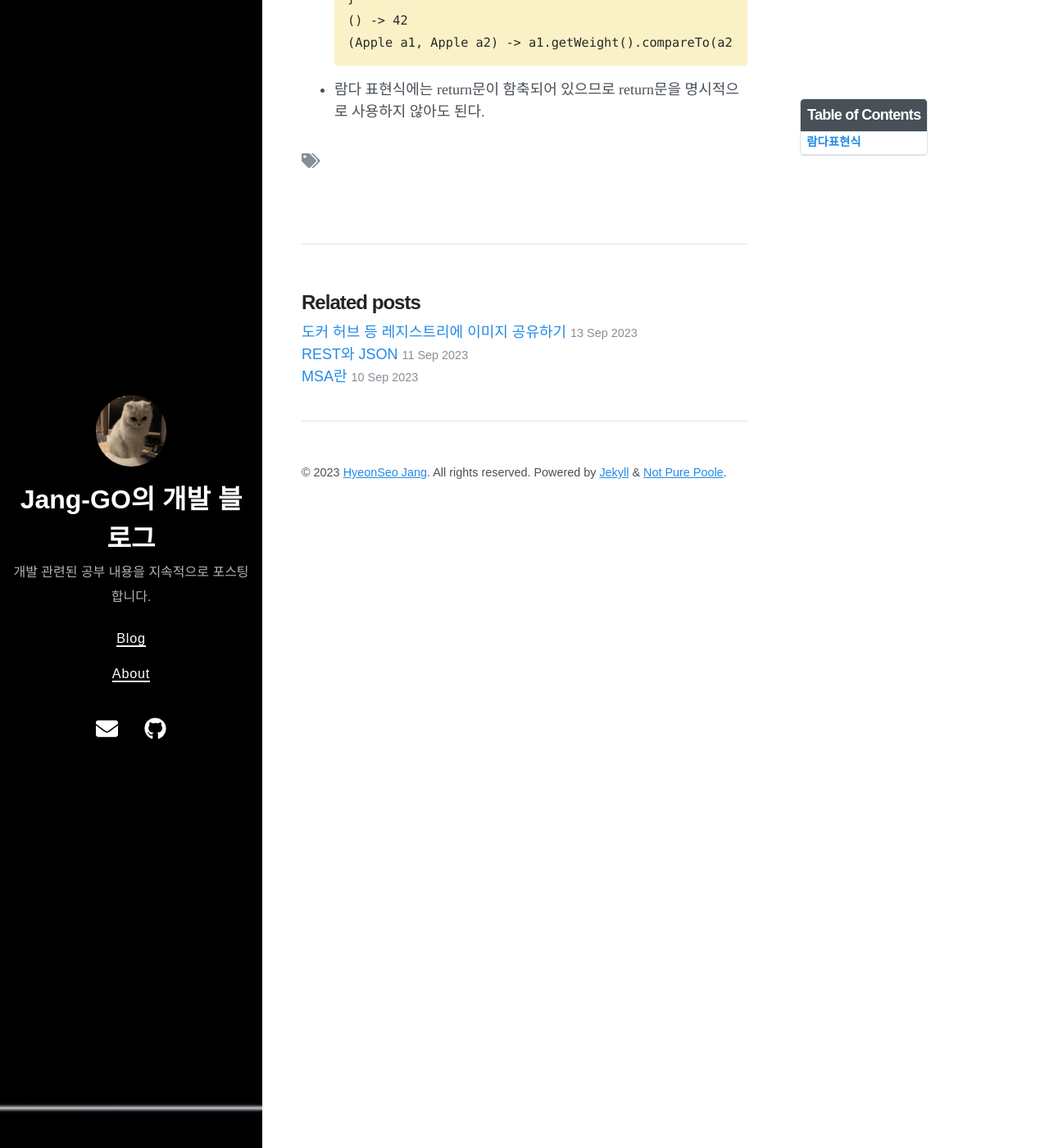
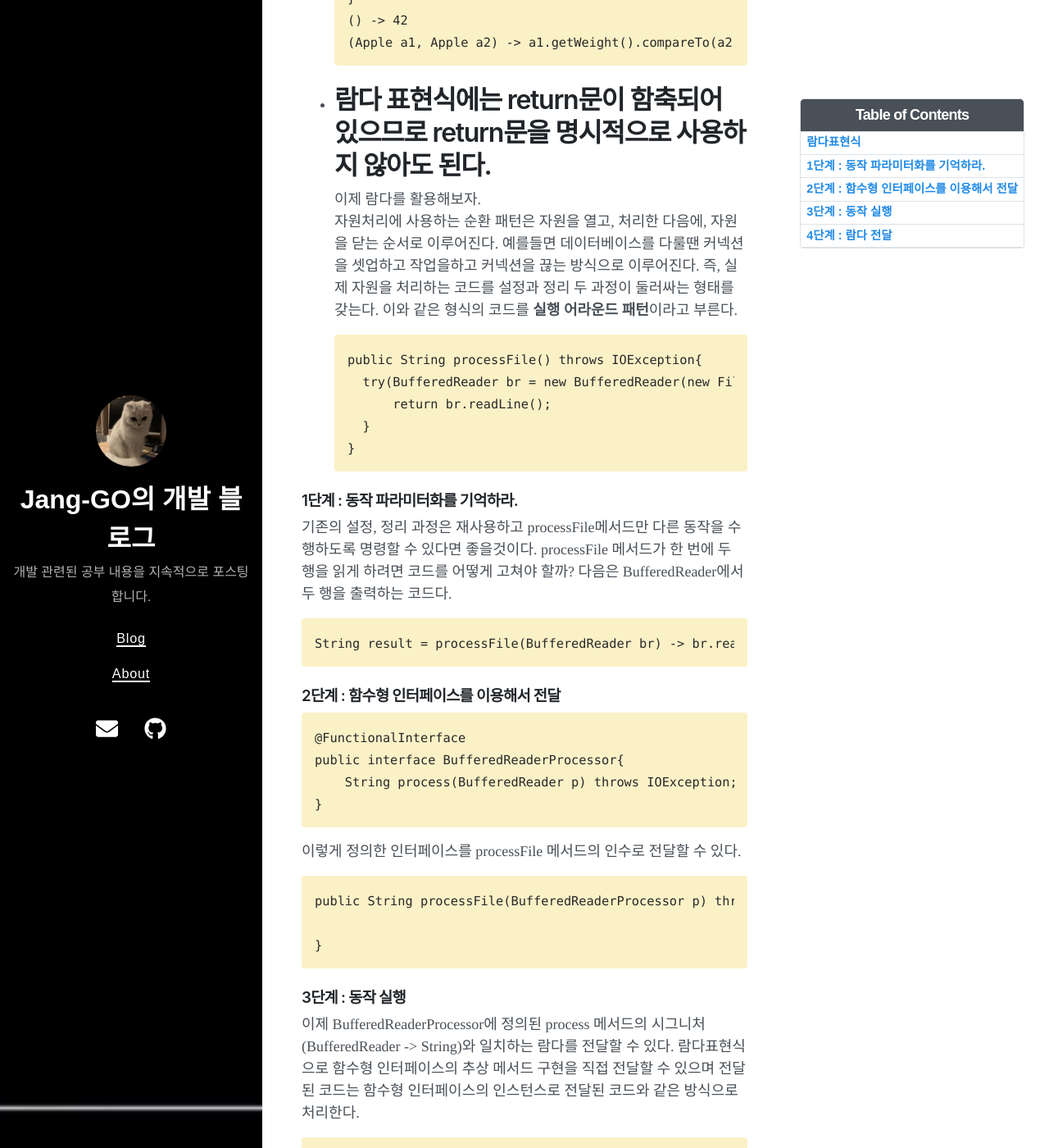
Before and after one commit to Jang-GO/Jang-GO.github.io, a Jekyll site: the page built from _posts/2023-09-18-람다-표현식.md, in a window 1280 px wide and 1400 px high, scrolled down 750 px. Shown: the whole window at 82% size. Built offline with Jekyll 4.4.1, drawn with Linux system fonts in a browser that asks for light colours; nearby versions of some CDN libraries; some of the changed text lies outside the part shown.

Commit message:
람다표현식 포스팅 완

````diff
--- a/_posts/2023-09-18-람다-표현식.md
+++ b/_posts/2023-09-18-람다-표현식.md
@@ -33,3 +33,53 @@ Comparator의 compare 메서드 파라미터(사과 두 개)
 (Apple a1, Apple a2) -> a1.getWeight().compareTo(a2.getWeight())
 ```
 * 람다 표현식에는 return문이 함축되어 있으므로 return문을 명시적으로 사용하지 않아도 된다.
+===
+이제 람다를 활용해보자.
+<br>
+자원처리에 사용하는 순환 패턴은 자원을 열고, 처리한 다음에, 자원을 닫는 순서로 이루어진다. 예를들면 데이터베이스를 다룰땐 커넥션을 셋업하고 작업을하고 커넥션을 끊는 방식으로 이루어진다.
+즉, 실제 자원을 처리하는 코드를 설정과 정리 두 과정이 둘러싸는 형태를 갖는다.
+이와 같은 형식의 코드를 <b>실행 어라운드 패턴</b>이라고 부른다.
+```
+public String processFile() throws IOException{
+    try(BufferedReader br = new BufferedReader(new FileReader("data.txt"))){
+        return br.readLine();
+    }
+}
+```
+
+### 1단계 : 동작 파라미터화를 기억하라.
+기존의 설정, 정리 과정은 재사용하고 processFile메서드만 다른 동작을 수행하도록 명령할 수 있다면 좋을것이다.
+processFile 메서드가 한 번에 두 행을 읽게 하려면 코드를 어떻게 고쳐야 할까? 다음은 BufferedReader에서 두 행을 출력하는 코드다.
+```
+String result = processFile(BufferedReader br) -> br.readLine() + br.readLine();
+```
+
+### 2단계 : 함수형 인터페이스를 이용해서 전달
+```
+@FunctionalInterface
+public interface BufferedReaderProcessor{
+    String process(BufferedReader p) throws IOException;
+}
+```
+이렇게 정의한 인터페이스를 processFile 메서드의 인수로 전달할 수 있다.
+```
+public String processFile(BufferedReaderProcessor p) throws IOException{
+
+}
+```
+### 3단계 : 동작 실행
+이제 BufferedReaderProcessor에 정의된 process 메서드의 시그니처(BufferedReader -> String)와 일치하는 람다를 전달할 수 있다. 람다표현식으로 함수형 인터페이스의 추상 메서드 구현을 직접 전달할 수 있으며 전달된 코드는 함수형 인터페이스의 인스턴스로 전달된 코드와 같은 방식으로 처리한다.
+```
+public String processFile(BufferedReaderProcessor p) throws IOException{
+    try(BufferedReader br = new BufferedReader(new FileReader("data.txt"))){
+        return p.process(br);
+    }
+}
+```
+### 4단계 : 람다 전달
+이제 람다를 이용해서 다양한 동작을 processFile 메서드로 전달할 수 있다.
+```
+String oneLine = processFile((BufferedReader br) -> br.readLine());
+
+String twoLines = processFile((BufferedReader br) -> br.readLine() + br.readLine())
+```
````
